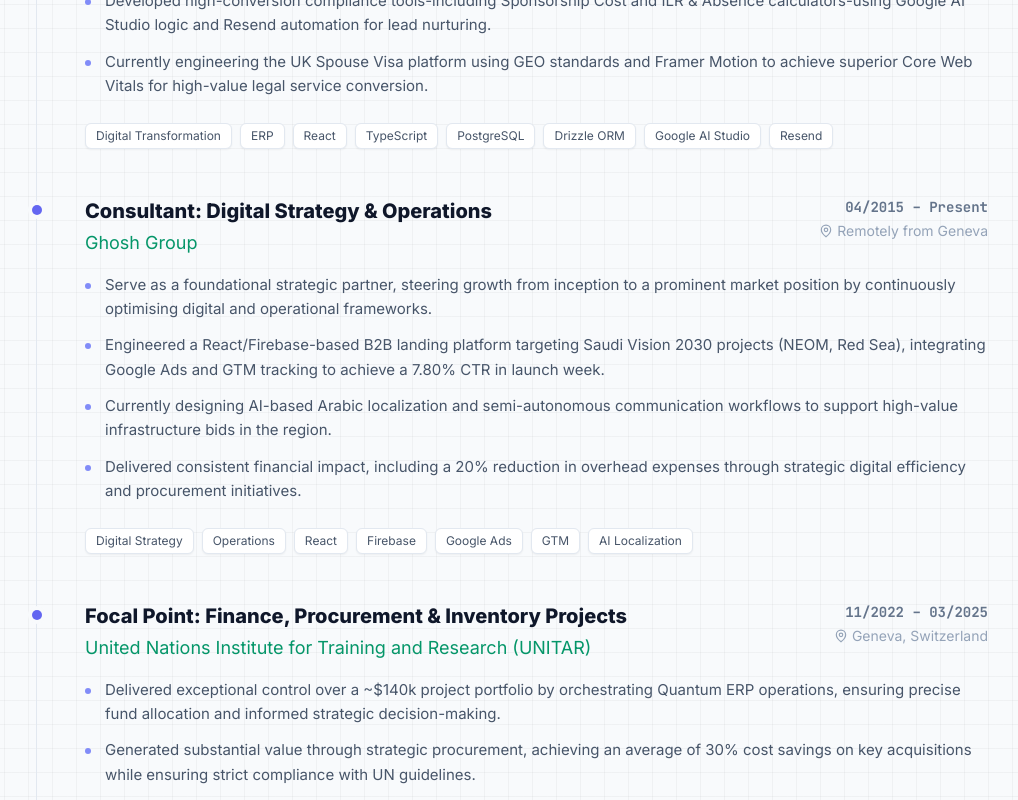
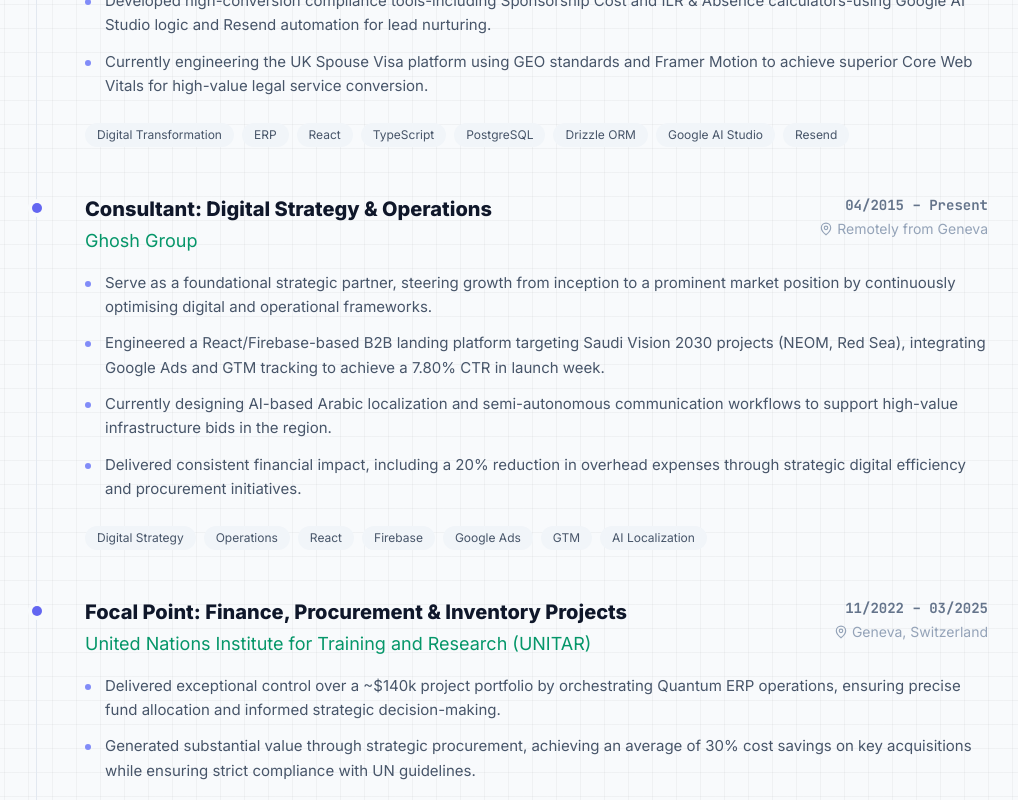
Before and after one commit to david-digit28/david-rodrigues-resume, a React (Vite) app: page / in a window 1280 px wide. Shown: the part 3020-3820 px from the top of the page, without its empty margins (140-1158 px from the left). Built offline with nearby package versions, Linux system fonts and the light colour scheme.

Commit message:
Add phase-aware rendering to Experience component for SmartMove2UK

```diff
--- a/components/Experience.tsx
+++ b/components/Experience.tsx
@@ -53,18 +53,72 @@
               </div>
             </div>
 
-            <ul className="list-none space-y-3 mb-6">
-              {job.description.map((point, i) => (
+            {/* Description: render phase headers or bullets */}
+            <div className="mb-6">
+              {(() => {
+                const elements: React.ReactNode[] = [];
+                let currentPhaseItems: string[] = [];
+                let currentPhaseLabel: string | null = null;
+                let bulletBuffer: string[] = [];
+
+                const flushBullets = (key: string) => {
+                  if (bulletBuffer.length > 0) {
+                    elements.push(
+                      <ul key={`bullets-${key}`} className="list-none space-y-3 mb-4">
+                        {bulletBuffer.map((pt, i) => (
                           <li key={i} className="relative pl-5 text-slate-600 dark:text-slate-400 leading-relaxed text-[15px]">
                             <span className="absolute left-0 top-2.5 w-1.5 h-1.5 bg-indigo-400 dark:bg-indigo-600 rounded-full" />
-                  {point}
+                            {pt}
                           </li>
                         ))}
                       </ul>
+                    );
+                    bulletBuffer = [];
+                  }
+                };
+
+                const flushPhase = (key: string) => {
+                  if (currentPhaseLabel !== null) {
+                    elements.push(
+                      <div key={`phase-${key}`} className="smartmove-phase mt-5 mb-4 pl-4 pr-3 pt-3 pb-3 border-l-4 border-indigo-500 dark:border-indigo-400 bg-indigo-50 dark:bg-indigo-950/30 rounded-r-xl">
+                        <h4 className="text-sm font-bold text-indigo-700 dark:text-indigo-300 mb-2 uppercase tracking-wide">{currentPhaseLabel}</h4>
+                        <ul className="list-none space-y-2">
+                          {currentPhaseItems.map((pt, i) => (
+                            <li key={i} className="relative pl-5 text-slate-600 dark:text-slate-400 leading-relaxed text-[14px]">
+                              <span className="absolute left-0 top-2 w-1.5 h-1.5 bg-indigo-400 dark:bg-indigo-500 rounded-full" />
+                              {pt}
+                            </li>
+                          ))}
+                        </ul>
+                      </div>
+                    );
+                    currentPhaseLabel = null;
+                    currentPhaseItems = [];
+                  }
+                };
+
+                job.description.forEach((point, i) => {
+                  if (point.startsWith('##PHASE:')) {
+                    flushBullets(`pre-phase-${i}`);
+                    flushPhase(`${i}`);
+                    currentPhaseLabel = point.replace('##PHASE:', '').trim();
+                  } else if (currentPhaseLabel !== null) {
+                    currentPhaseItems.push(point);
+                  } else {
+                    bulletBuffer.push(point);
+                  }
+                });
+
+                flushBullets('end');
+                flushPhase('end');
+
+                return elements;
+              })()}
+            </div>
 
             <div className="flex flex-wrap gap-2">
               {job.technologies.map(tech => (
-                <span key={tech} className="text-xs font-medium px-2.5 py-1 rounded-md bg-white dark:bg-slate-800 text-slate-600 dark:text-slate-300 border border-slate-200 dark:border-slate-700 shadow-sm">
+                <span key={tech} className="px-3 py-1 bg-slate-100 dark:bg-slate-800 text-slate-600 dark:text-slate-300 rounded-full text-xs font-medium">
                   {tech}
                 </span>
               ))}
```
Lines whose indentation alone changed are shown as unchanged.
